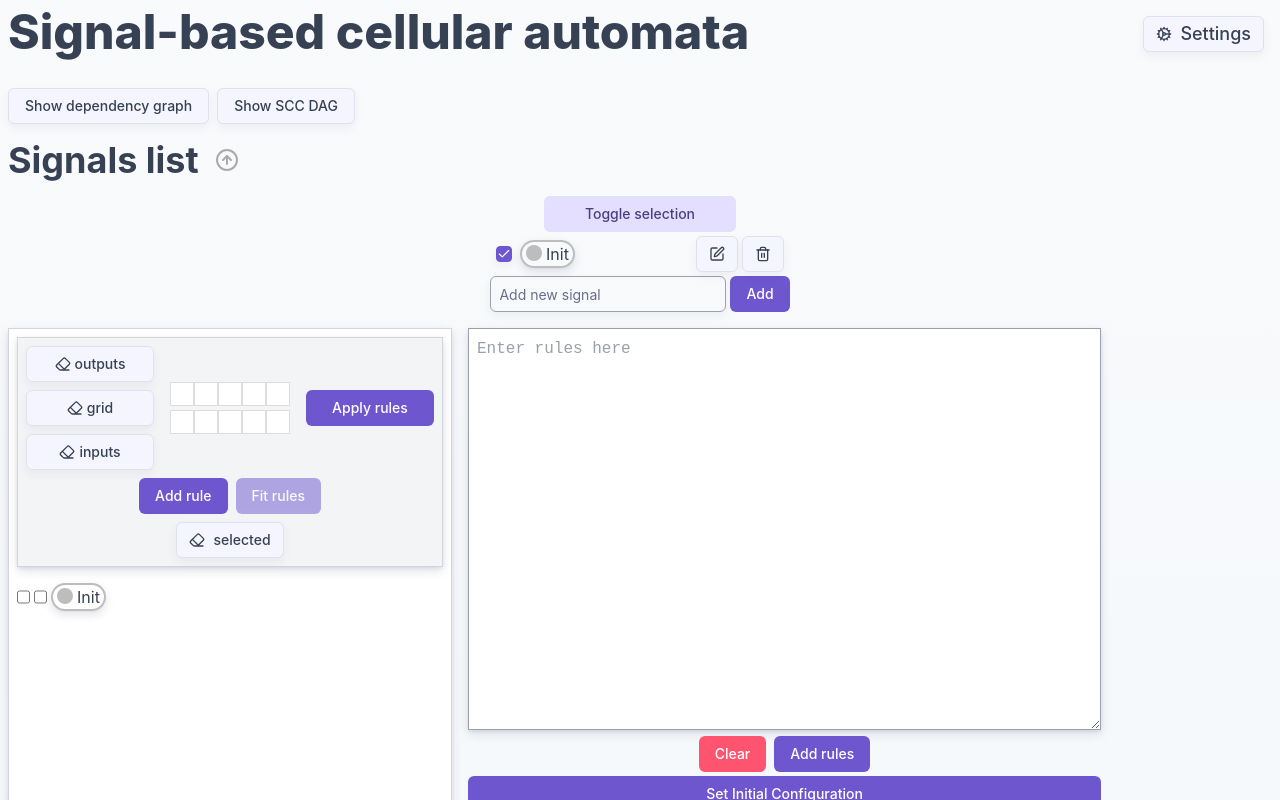
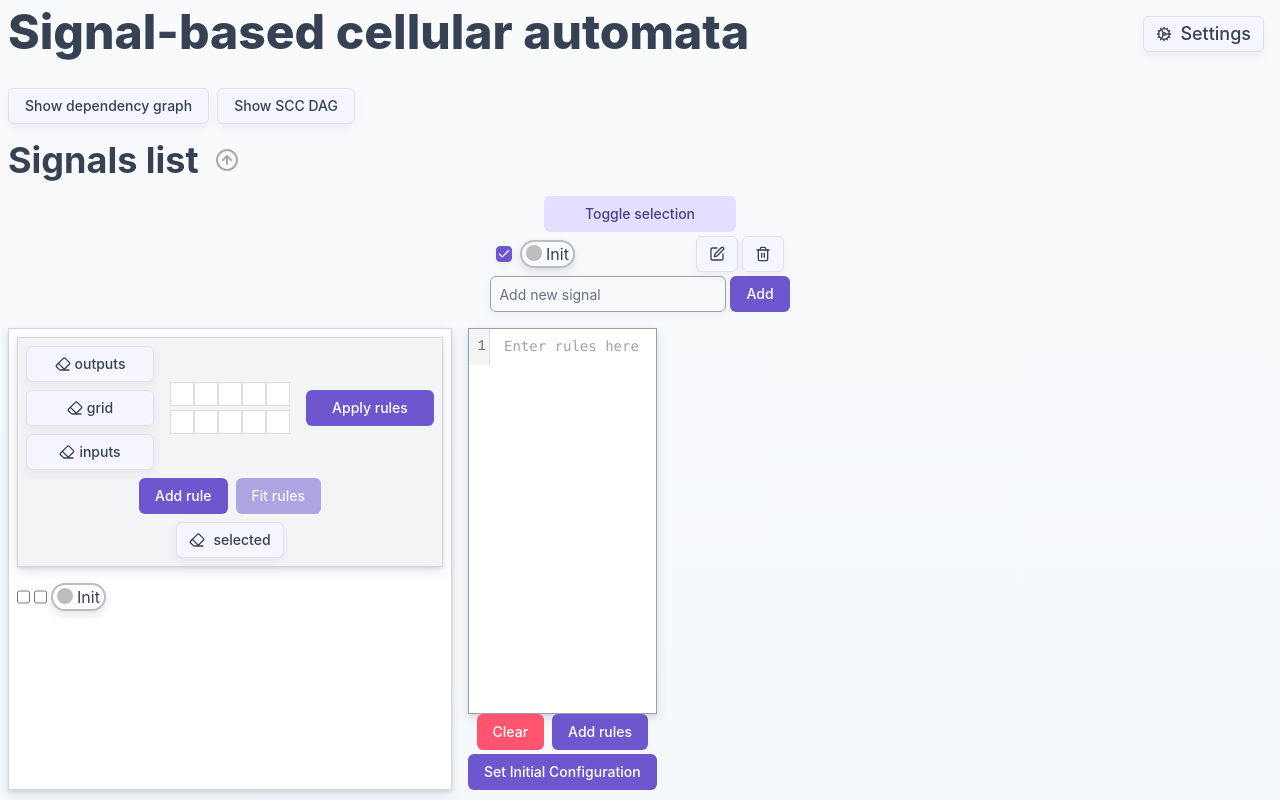
Before and after one commit to vpoupet/sca, a React (Vite) app: page / in a window 1280 px wide. Shown: the top 800 px of the page. Built offline with nearby package versions, Linux system fonts and the light colour scheme.

Commit message:
feat: syntax highlighting (web editor and vscode)

```diff
--- a/package.json
+++ b/package.json
@@ -11,7 +11,9 @@
     "compile": "npx nearleyc src/grammar/grammar.ne -o src/grammar/grammar.js"
   },
   "dependencies": {
+    "@codemirror/language": "^6.12.4",
     "@hookform/resolvers": "^5.2.2",
+    "@lezer/highlight": "^1.2.3",
     "@radix-ui/react-checkbox": "^1.3.3",
     "@radix-ui/react-dialog": "^1.1.15",
     "@radix-ui/react-label": "^2.1.8",
@@ -20,9 +22,11 @@
     "@radix-ui/react-slot": "^1.2.4",
     "@radix-ui/react-tooltip": "^1.2.8",
     "@tailwindcss/vite": "^4.1.18",
+    "@uiw/react-codemirror": "^4.25.10",
     "@xyflow/react": "^12.11.1",
     "class-variance-authority": "^0.7.1",
     "clsx": "^2.1.1",
+    "codemirror": "^6.0.2",
     "cytoscape": "^3.34.0",
     "dagre": "^0.8.5",
     "lucide-react": "^0.561.0",
--- a/src/components/RuleInputArea.tsx
+++ b/src/components/RuleInputArea.tsx
@@ -1,7 +1,13 @@
-import { useRef } from "react";
+import CodeMirror from "@uiw/react-codemirror";
+import { useState } from "react";
 import Automaton from "../classes/Automaton";
 import { Button } from "./ui/button";
 import Rule from "@/classes/Rule";
+import {
+    ruleEditorTheme,
+    ruleLanguage,
+    ruleSyntaxHighlighting,
+} from "./ruleLanguage";
 
 interface RuleInputAreaProps {
     automaton: Automaton;
@@ -10,35 +16,38 @@ interface RuleInputAreaProps {
 
 export default function RuleInputArea(props: RuleInputAreaProps) {
     const { automaton, setAutomaton } = props;
-    const textAreaRef = useRef<HTMLTextAreaElement>(null);
+    const [rulesText, setRulesText] = useState("");
 
     function addRules() {
-        if (textAreaRef.current) {
-            const rulesText = textAreaRef.current.value;
-            const { rules, multiSignals } =
-                Rule.parseRulesFromString(rulesText);
-            const newAutomaton = automaton.clone();
-            newAutomaton.addRules(rules);
-            newAutomaton.addMultiSignals(multiSignals);
-            setAutomaton(newAutomaton);
-        }
+        const { rules, multiSignals } = Rule.parseRulesFromString(rulesText);
+        const newAutomaton = automaton.clone();
+        newAutomaton.addRules(rules);
+        newAutomaton.addMultiSignals(multiSignals);
+        setAutomaton(newAutomaton);
     }
 
     function clearTextArea() {
-        if (textAreaRef.current) {
-            textAreaRef.current.value = "";
-        }
+        setRulesText("");
     }
 
     return (
         <div>
-            <textarea
-                id="rulesText"
-                className="w-full p-2 font-mono bg-white border border-gray-400 shadow-md"
-                cols={60}
-                rows={16}
-                ref={textAreaRef}
+            <CodeMirror
+                value={rulesText}
+                onChange={setRulesText}
                 placeholder="Enter rules here"
+                basicSetup={{
+                    foldGutter: false,
+                    highlightActiveLine: false,
+                    highlightActiveLineGutter: false,
+                }}
+                extensions={[
+                    ruleLanguage,
+                    ruleSyntaxHighlighting,
+                    ruleEditorTheme,
+                ]}
+                minHeight="24rem"
+                className="w-full overflow-hidden border border-gray-400 bg-white font-mono shadow-md"
             />
             <div className="flex flex-row justify-center w-full gap-2">
                 <Button variant="destructive" onClick={clearTextArea}>
--- /dev/null
+++ b/src/components/ruleLanguage.ts
@@ -0,0 +1,97 @@
+import {
+    HighlightStyle,
+    StreamLanguage,
+    syntaxHighlighting,
+    type StreamParser,
+} from "@codemirror/language";
+import { EditorView } from "codemirror";
+import { tags as t, Tag } from "@lezer/highlight";
+
+const signalTag = Tag.define();
+const directiveTag = Tag.define();
+
+type RuleLanguageState = Record<string, never>;
+
+const ruleParser: StreamParser<RuleLanguageState> = {
+    name: "automata-rules",
+    startState: () => ({}),
+    token(stream) {
+        if (stream.eatSpace()) {
+            return null;
+        }
+
+        if (stream.match(/#[^\n]*/)) {
+            return "comment";
+        }
+
+        if (stream.match(/"(?:\\["\\]|[^"\\])*"/)) {
+            return "string";
+        }
+
+        if (stream.match(/@(?:begin|end)\b/)) {
+            return "directive";
+        }
+
+        if (stream.match(/[+-]?[0-9]+/)) {
+            return "number";
+        }
+
+        if (stream.match(/[()[\]{}]/)) {
+            return "bracket";
+        }
+
+        if (stream.match(/[.:=,]/)) {
+            return "punctuation";
+        }
+
+        if (stream.match(/[!/]/)) {
+            return "operator";
+        }
+
+        if (stream.match(/[a-zA-Z_$][a-zA-Z_$0-9\-→,/]*/)) {
+            return "signal";
+        }
+
+        stream.next();
+        return null;
+    },
+    tokenTable: {
+        signal: signalTag,
+        directive: directiveTag,
+    },
+};
+
+export const ruleLanguage = StreamLanguage.define(ruleParser);
+
+const ruleHighlightStyle = HighlightStyle.define([
+    { tag: t.comment, color: "#6b7280", fontStyle: "italic" },
+    { tag: t.string, color: "#a15c00" },
+    { tag: t.number, color: "#7c3aed" },
+    { tag: t.operator, color: "#b91c1c", fontWeight: "600" },
+    { tag: t.punctuation, color: "#334155" },
+    { tag: t.bracket, color: "#0f766e", fontWeight: "600" },
+    { tag: signalTag, color: "#075985" },
+    { tag: directiveTag, color: "#9333ea", fontWeight: "700" },
+]);
+
+export const ruleSyntaxHighlighting = syntaxHighlighting(ruleHighlightStyle);
+
+export const ruleEditorTheme = EditorView.theme({
+    "&": {
+        fontSize: "0.875rem",
+    },
+    ".cm-content": {
+        padding: "0.5rem",
+        fontFamily:
+            'ui-monospace, SFMono-Regular, Menlo, Monaco, Consolas, "Liberation Mono", "Courier New", monospace',
+    },
+    ".cm-scroller": {
+        fontFamily: "inherit",
+    },
+    ".cm-placeholder": {
+        color: "#9ca3af",
+    },
+    "&.cm-focused": {
+        outline: "none",
+    },
+});
--- /dev/null
+++ b/tools/vscode-sca-syntax/language-configuration.json
@@ -0,0 +1,22 @@
+{
+  "comments": {
+    "lineComment": "#"
+  },
+  "brackets": [
+    ["(", ")"],
+    ["[", "]"],
+    ["{", "}"]
+  ],
+  "autoClosingPairs": [
+    ["(", ")"],
+    ["[", "]"],
+    ["{", "}"],
+    ["\"", "\""]
+  ],
+  "surroundingPairs": [
+    ["(", ")"],
+    ["[", "]"],
+    ["{", "}"],
+    ["\"", "\""]
+  ]
+}
--- /dev/null
+++ b/tools/vscode-sca-syntax/syntaxes/sca.tmLanguage.json
@@ -0,0 +1,172 @@
+{
+  "$schema": "https://raw.githubusercontent.com/martinring/tmlanguage/master/tmlanguage.json",
+  "name": "SCA",
+  "scopeName": "source.sca",
+  "patterns": [
+    {
+      "include": "#comments"
+    },
+    {
+      "include": "#strings"
+    },
+    {
+      "include": "#beginFunction"
+    },
+    {
+      "include": "#directives"
+    },
+    {
+      "include": "#multiSignals"
+    },
+    {
+      "include": "#prefixedAtoms"
+    },
+    {
+      "include": "#operators"
+    },
+    {
+      "include": "#numbers"
+    },
+    {
+      "include": "#brackets"
+    },
+    {
+      "include": "#punctuation"
+    },
+    {
+      "include": "#signals"
+    }
+  ],
+  "repository": {
+    "comments": {
+      "patterns": [
+        {
+          "name": "comment.line.number-sign.sca",
+          "match": "#.*$"
+        }
+      ]
+    },
+    "strings": {
+      "patterns": [
+        {
+          "name": "string.quoted.double.sca",
+          "begin": "\"",
+          "end": "\"",
+          "patterns": [
+            {
+              "name": "constant.character.escape.sca",
+              "match": "\\\\[\"\\\\]"
+            }
+          ]
+        }
+      ]
+    },
+    "beginFunction": {
+      "patterns": [
+        {
+          "match": "(@begin)(\\s+)([a-zA-Z_$][a-zA-Z_$0-9\\-\\u2192,/]*)",
+          "captures": {
+            "1": {
+              "name": "keyword.control.directive.sca"
+            },
+            "3": {
+              "name": "entity.name.function.sca"
+            }
+          }
+        }
+      ]
+    },
+    "directives": {
+      "patterns": [
+        {
+          "name": "keyword.control.directive.sca",
+          "match": "@(?:begin|end)\\b"
+        }
+      ]
+    },
+    "multiSignals": {
+      "patterns": [
+        {
+          "match": "^(\\s*)([a-zA-Z_$][a-zA-Z_$0-9\\-\\u2192,/]*)(\\s*)(=)",
+          "captures": {
+            "2": {
+              "name": "entity.name.constant.sca"
+            },
+            "4": {
+              "name": "keyword.operator.assignment.sca"
+            }
+          }
+        }
+      ]
+    },
+    "prefixedAtoms": {
+      "patterns": [
+        {
+          "match": "([+-]?[0-9]+(?:,[+-]?[0-9]+)*(?:/[+-]?[0-9]+)?|/[+-]?[0-9]+)(\\.)(!?)\\s*([a-zA-Z_$][a-zA-Z_$0-9\\-\\u2192,/]*)",
+          "captures": {
+            "1": {
+              "name": "constant.numeric.position.sca"
+            },
+            "2": {
+              "name": "punctuation.accessor.dot.sca"
+            },
+            "3": {
+              "name": "keyword.operator.logical.not.sca"
+            },
+            "4": {
+              "name": "entity.name.type.signal.sca"
+            }
+          }
+        }
+      ]
+    },
+    "operators": {
+      "patterns": [
+        {
+          "name": "keyword.operator.logical.not.sca",
+          "match": "!"
+        },
+        {
+          "name": "keyword.operator.time-step.sca",
+          "match": "/"
+        },
+        {
+          "name": "keyword.operator.assignment.sca",
+          "match": "="
+        }
+      ]
+    },
+    "numbers": {
+      "patterns": [
+        {
+          "name": "constant.numeric.integer.sca",
+          "match": "[+-]?[0-9]+"
+        }
+      ]
+    },
+    "brackets": {
+      "patterns": [
+        {
+          "name": "punctuation.definition.group.sca",
+          "match": "[()\\[\\]{}]"
+        }
+      ]
+    },
+    "punctuation": {
+      "patterns": [
+        {
+          "name": "punctuation.separator.sca",
+          "match": "[:,.]"
+        }
+      ]
+    },
+    "signals": {
+      "patterns": [
+        {
+          "name": "entity.name.type.signal.sca",
+          "match": "[a-zA-Z_$][a-zA-Z_$0-9\\-\\u2192,/]*"
+        }
+      ]
+    }
+  }
+}
```
Also changed, not shown: tools/vscode-sca-syntax/package.json (added, +36 -0 lines), tools/vscode-sca-syntax/README.md (added), 1 other file (tests, documents, lock files or other folders).
